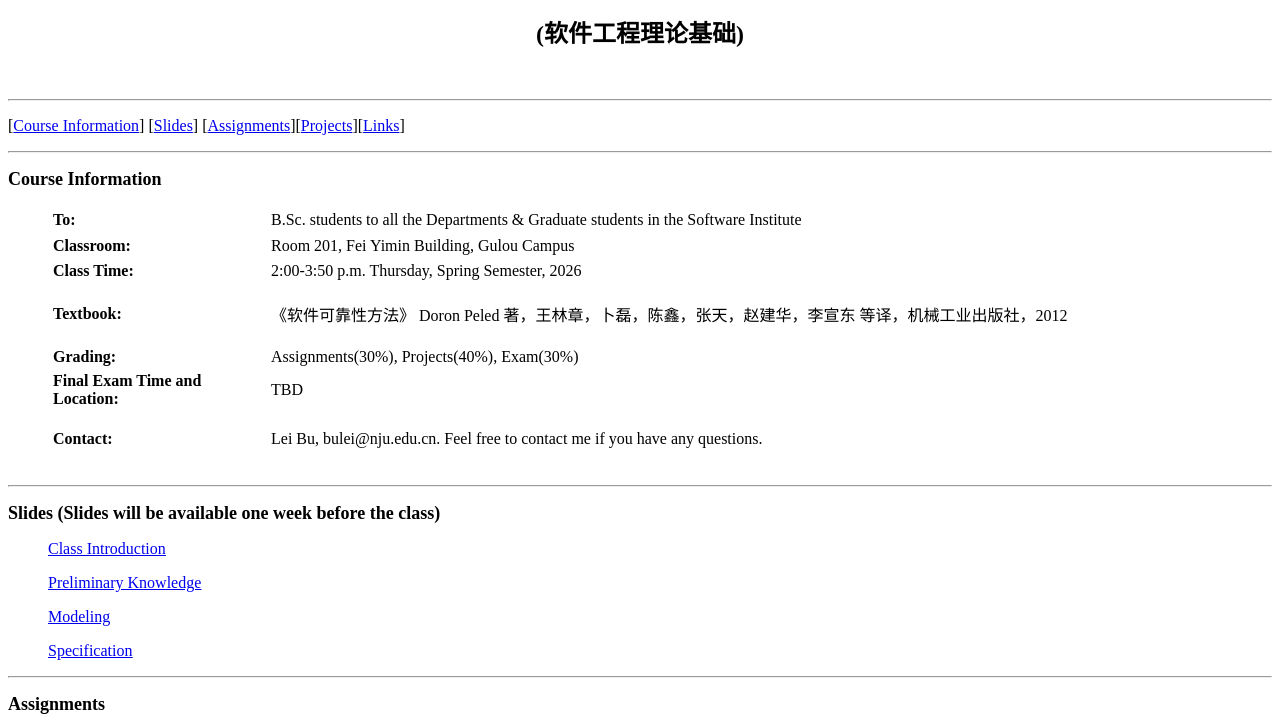
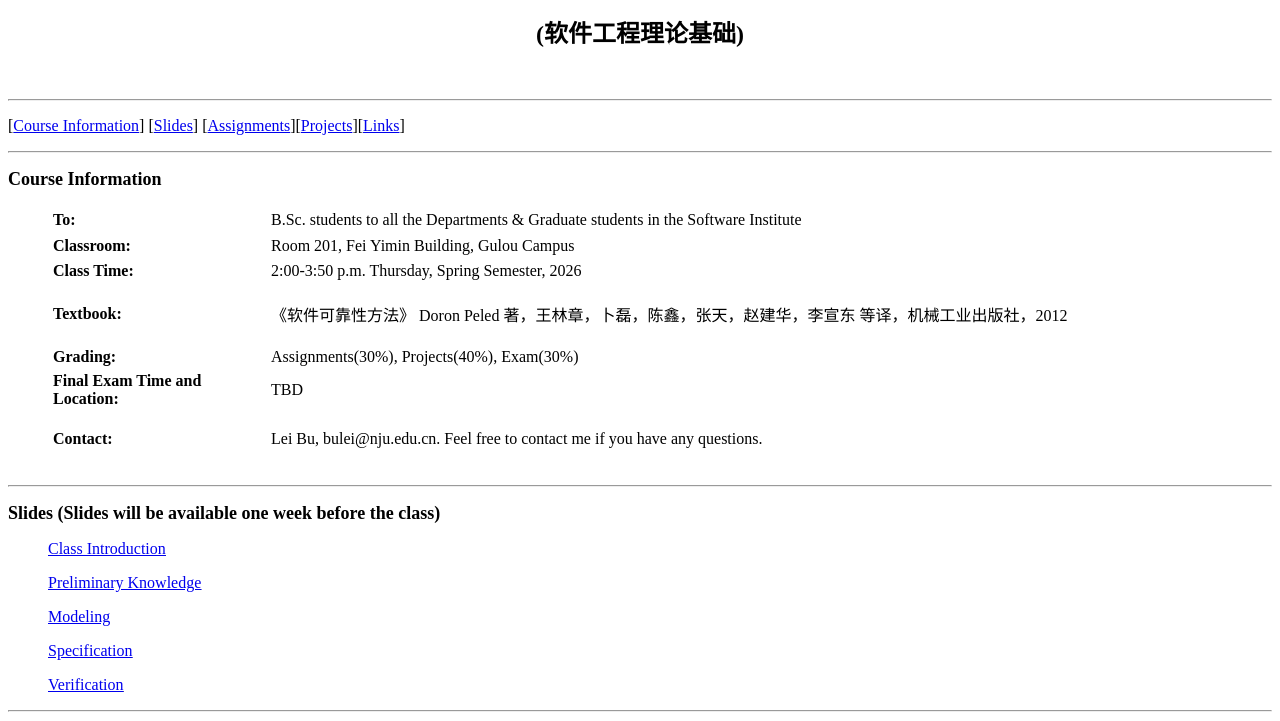
Before and after one commit to tfse25/tfse25.github.io, a plain HTML site: page index.html in a window 1280 px wide. Shown: the part 79-800 px from the top of the page. Drawn offline with Linux system fonts and the light colour scheme.

Commit message:
Update index.html

```diff
--- a/index.html
+++ b/index.html
@@ -64,6 +64,7 @@ Information</font></a><font size="3" face="Times New Roman">] [</font><a href="h
   <p class="STYLE21"><u><a href="https://raw.githubusercontent.com/tfse26/tfse26.github.io/main/slides/preliminary.pptx">Preliminary Knowledge</a></u></p>
   <p class="STYLE21"><u><a href="https://raw.githubusercontent.com/tfse26/tfse26.github.io/main/slides/modeling.ppt">Modeling</a></u></p>
   <p class="STYLE21"><u><a href="https://raw.githubusercontent.com/tfse26/tfse26.github.io/main/slides/specification.ppt">Specification</a></u></p>
+  <p class="STYLE21"><u><a href="https://raw.githubusercontent.com/tfse26/tfse26.github.io/main/slides/verification.ppt">Verification</a></u></p>
  </blockquote>
 <font size="6" face="Times New Roman"><b>
 <hr>
```
